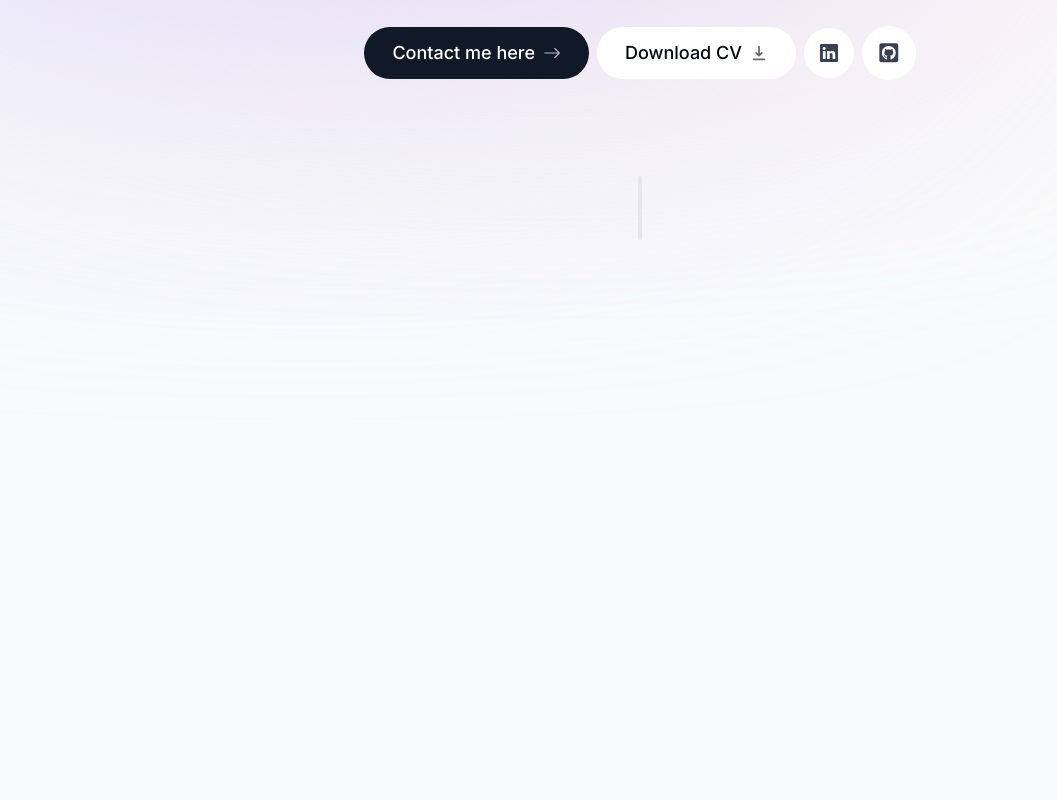
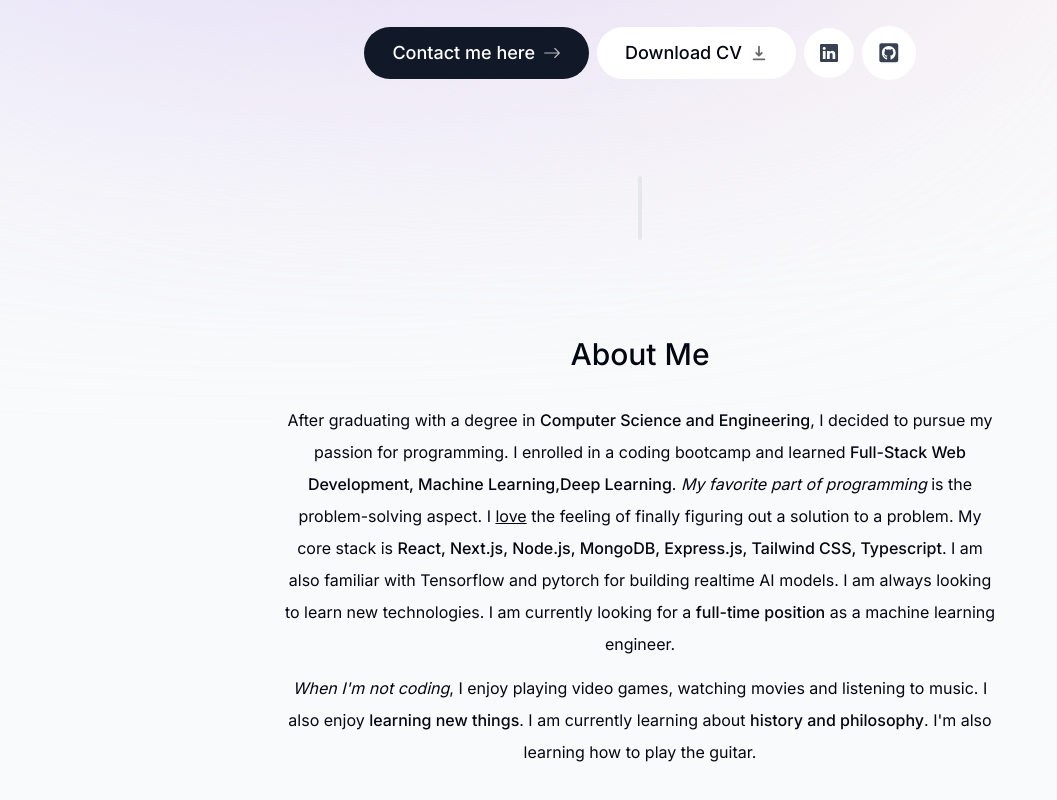
Before and after one commit to Rohanjai/Portfolio, a Next.js app: page / in a window 1280 px wide. Shown: the part 486-1286 px from the top of the page, without its empty margins (0-1057 px from the left). Built offline with nearby package versions, Linux system fonts and the light colour scheme.

Commit message:
About Created and added

```diff
--- a/app/page.tsx
+++ b/app/page.tsx
@@ -1,3 +1,4 @@
+import About from "@/components/about";
 import Intro from "@/components/intro";
 import SectionDivider from "@/components/section-divider";
 
@@ -6,6 +7,7 @@ export default function Home() {
     <main className="flex flex-col items-center px-4">
       <Intro />
       <SectionDivider />
+      <About />
     </main>
   );
 }
--- /dev/null
+++ b/components/about.tsx
@@ -0,0 +1,48 @@
+"use client";
+
+import React from "react";
+import SectionHeading from "./section-heading";
+import { motion } from "framer-motion";
+
+export default function About() {
+  return (
+    <motion.section
+      className="mb-28 max-w-[45rem] text-center leading-8 sm:mb-40 scroll-mt-28"
+      initial={{ opacity: 0, y: 100 }}
+      animate={{ opacity: 1, y: 0 }}
+      transition={{ delay: 0.175 }}
+      id="about"
+    >
+      <SectionHeading>About me</SectionHeading>
+      <p className="mb-3">
+        After graduating with a degree in{" "}
+        <span className="font-medium">Computer Science and Engineering</span>, I
+        decided to pursue my passion for programming. I enrolled in a coding
+        bootcamp and learned{" "}
+        <span className="font-medium">
+          Full-Stack Web Development, Machine Learning,Deep Learning
+        </span>
+        . <span className="italic">My favorite part of programming</span> is the
+        problem-solving aspect. I <span className="underline">love</span> the
+        feeling of finally figuring out a solution to a problem. My core stack
+        is{" "}
+        <span className="font-medium">
+          React, Next.js, Node.js, MongoDB, Express.js, Tailwind CSS, Typescript
+        </span>
+        . I am also familiar with Tensorflow and pytorch for building realtime
+        AI models. I am always looking to learn new technologies. I am currently
+        looking for a <span className="font-medium">full-time position</span> as
+        a machine learning engineer.
+      </p>
+
+      <p>
+        <span className="italic">When I'm not coding</span>, I enjoy playing
+        video games, watching movies and listening to music. I also enjoy{" "}
+        <span className="font-medium">learning new things</span>. I am currently
+        learning about{" "}
+        <span className="font-medium">history and philosophy</span>. I'm also
+        learning how to play the guitar.
+      </p>
+    </motion.section>
+  );
+}
```
